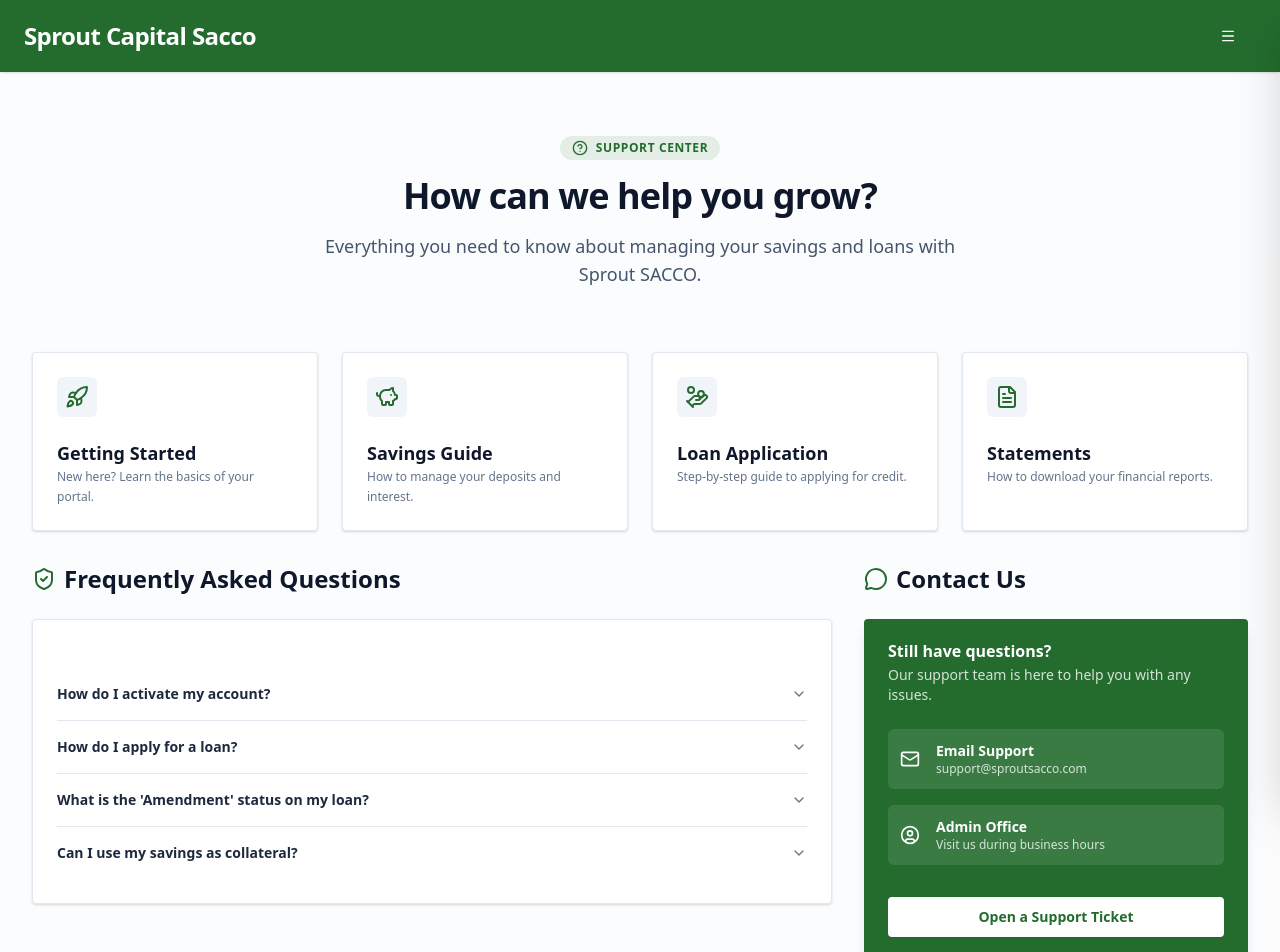
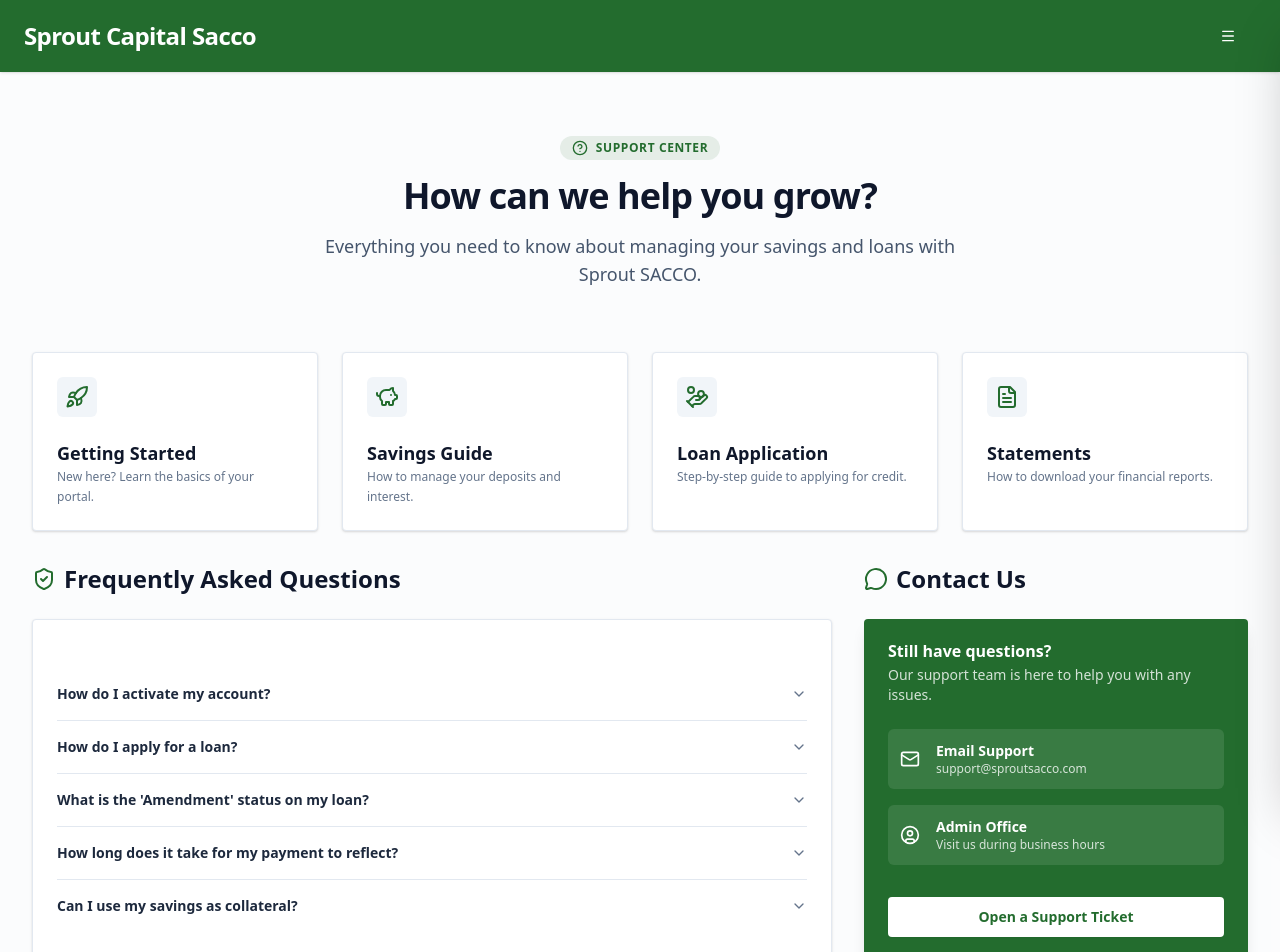
Before and after one commit to corbantechnologies/sproutcapitalsacco, a Next.js app: page /member/help in a window 1280 px wide. Shown: the top 952 px of the page. Built offline with nearby package versions, Linux system fonts and the light colour scheme; what @radix-ui/themes would draw is missing.

Commit message:
update balance

```diff
--- a/app/(private)/member/help/page.jsx
+++ b/app/(private)/member/help/page.jsx
@@ -39,6 +39,10 @@
         {
             q: "What is the 'Amendment' status on my loan?",
             a: "This means the SACCO Admin has reviewed your request and suggested a different amount or term. You can accept these new terms to proceed or cancel the application."
+        },
+        {
+            q: "How long does it take for my payment to reflect?",
+            a: "To ensure accurate reconciliation with the SACCO's bank records, payment balances are typically updated by the end of the day. You can check your dashboard in the evening to see your new balance."
         },
         {
             q: "Can I use my savings as collateral?",
```
Also changed, not shown: documentation/member/MEMBER_GUIDE.md (+2 -1 lines).
